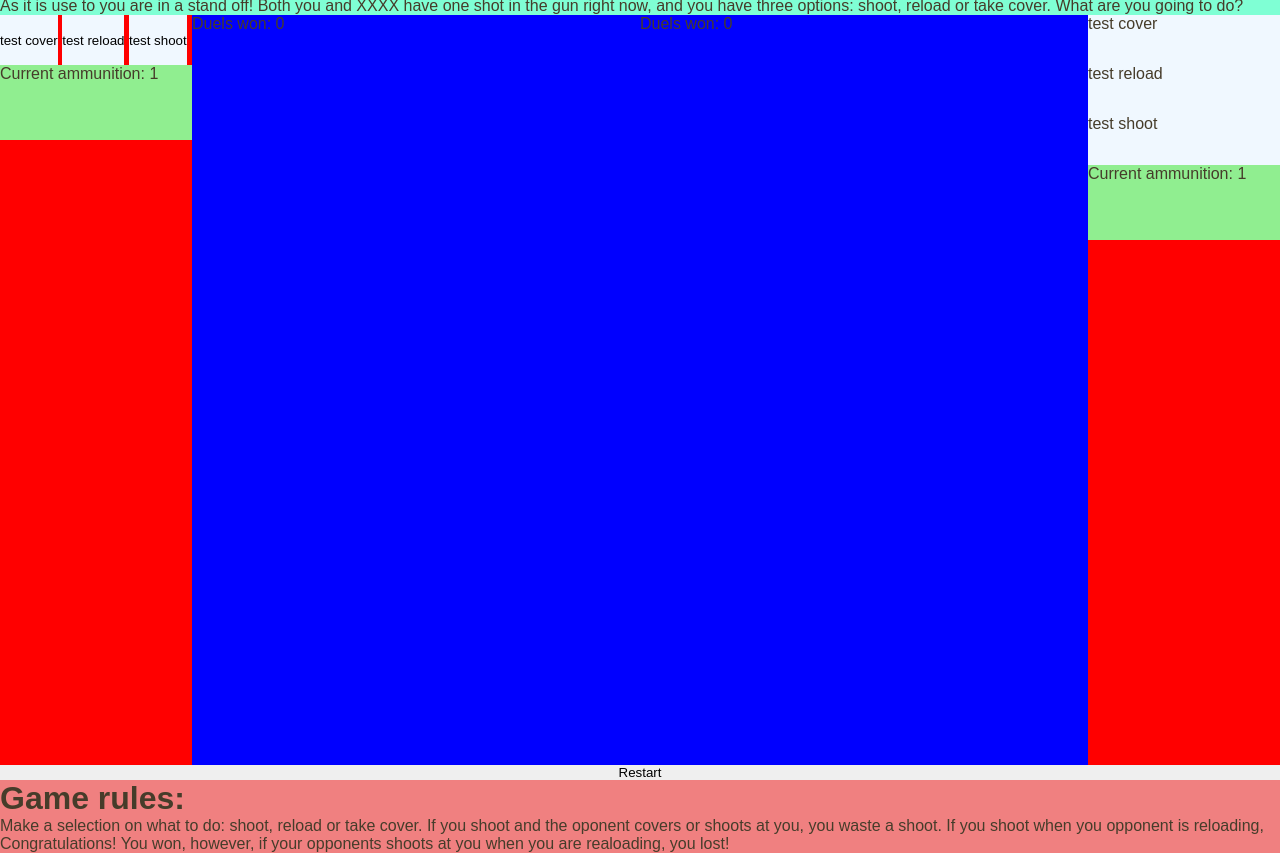
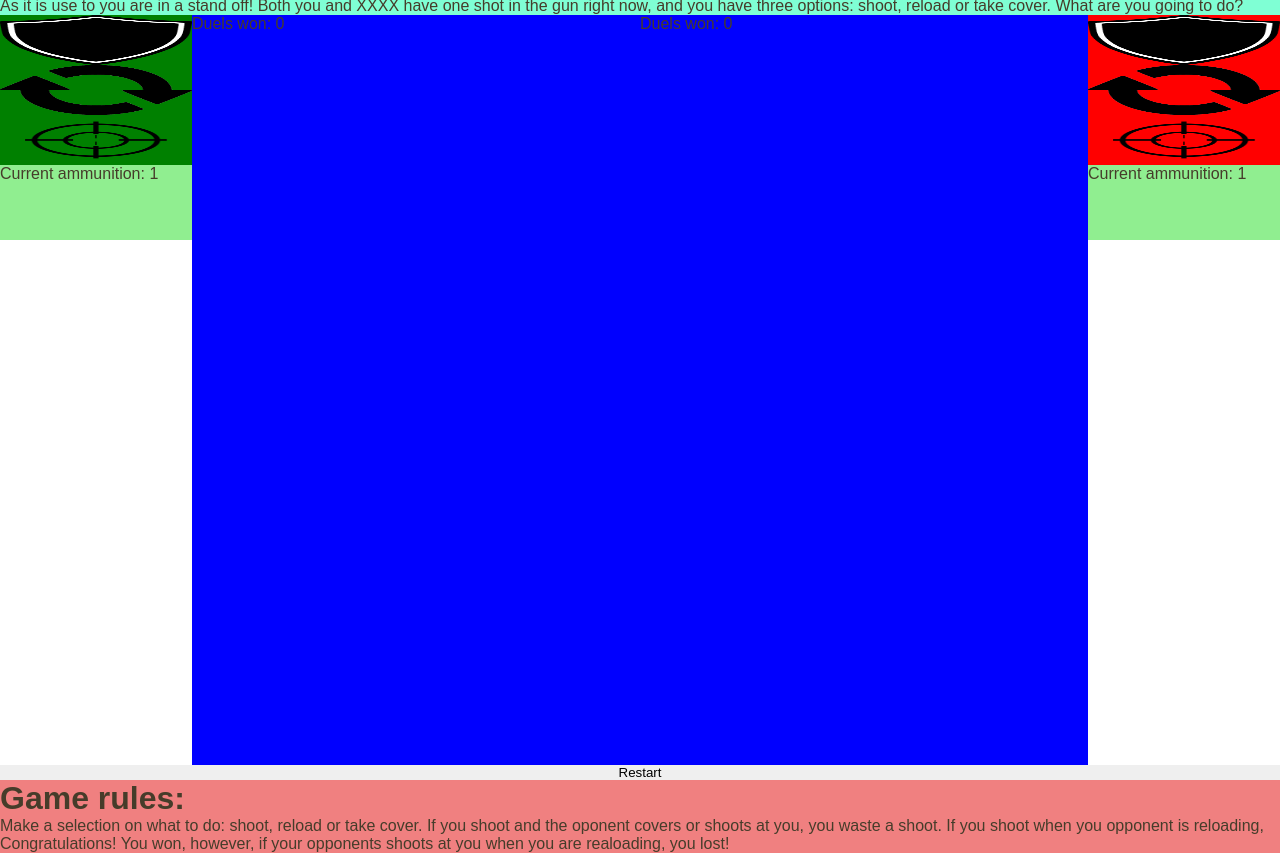
Before and after one commit to juanovt10/battleOfJakku_chanceGame, a plain HTML site: page index.html in a window 1280 px wide. Shown: the part 40-893 px from the top of the page. Drawn offline with Linux system fonts and the light colour scheme; a web font is replaced by a local one.

Commit message:
Add images into user and cpu selection options with a css  hover feature for the user's options

```diff
--- a/assets/css/style.css
+++ b/assets/css/style.css
@@ -23,14 +23,31 @@ header {
 
 
 .game_area {
-    background-color: yellow;
     height: 750px;
     display: flex;
 }
 
 .decision_selection {
+    width: 15%;
+    display: flex;
+    flex-direction: column;
+}
+
+.decision_selection img {
+    width: 100%;
+    height: 50px;
+}
+
+#user_selection_menu img {
+    background-color: green;
+}
+
+#user_selection_menu img:hover {
+    background-color: yellow;
+}
+
+#cpu_selection_menu img {
     background-color: red;
-    width: 15%;
 }
 
 .decision_display {
--- a/assets/script/script.js
+++ b/assets/script/script.js
@@ -65,6 +65,7 @@ function pushAnswer(userSelection) {
 
     console.log(userResult);
 
+    let userAmmo = parseInt(document.getElementById('user_ammo').innerText);
     let cpuAmmo = parseInt(document.getElementById('cpu_ammo').innerText);
 
     if (cpuAmmo != 0) {
@@ -124,11 +125,19 @@ function checkAnswer(userResult, cpuResult) {
     }
 }
 
+
+/**
+ * This function restarts the ammo of both the user and cpu after, winning, losing or restarting
+ */
 function restartAmmo() {
     document.getElementById('user_ammo').innerText = 1;
     document.getElementById('cpu_ammo').innerText = 1;
 }
 
+
+/**
+ * This function restarts the duels won count and the ammo to 1 each
+ */
 function restartGame() {
     document.getElementById('user_score').innerText = 0;
     document.getElementById('cpu_score').innerText = 0;
--- a/index.html
+++ b/index.html
@@ -17,13 +17,13 @@
 
         <div class="decision_selection" id="user_selection_menu">
             <button class="selection_option" data-type="cover">
-                <p>test cover</p>
+                <img src="assets/images/cover_icon.png" alt="Cover icon">
             </button>
             <button class="selection_option" data-type="reload">
-                <p>test reload</p>
+                <img src="assets/images/reload_icon.png" alt="Reload icon">
             </button>
             <button class="selection_option" data-type="shoot">
-                <p>test shoot</p>
+                <img src="assets/images/shoot_icon.png" alt="Shoot icon">
             </button>
             <div class="ammo_display">
                 <p>Current ammunition: <span id="user_ammo">1</span></p>
@@ -42,13 +42,13 @@
 
         <div class="decision_selection" id="cpu_selection_menu">
             <div class="selection_option">
-                <p>test cover</p>
+                <img src="assets/images/cover_icon.png" alt="Cover icon">
             </div>
             <div class="selection_option">
-                <p>test reload</p>
+                <img src="assets/images/reload_icon.png" alt="Reload icon">
             </div>
             <div class="selection_option">
-                <p>test shoot</p>
+                <img src="assets/images/shoot_icon.png" alt="Shoot icon">
             </div>
             <div class="ammo_display">
                 <p>Current ammunition: <span id="cpu_ammo" >1</span></p>
```
Also changed, not shown: assets/images/cover_icon.png (added), assets/images/reload_icon.png (added), assets/images/shoot_icon.png (added).
